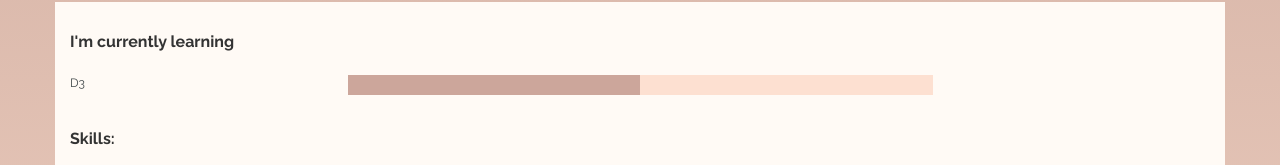
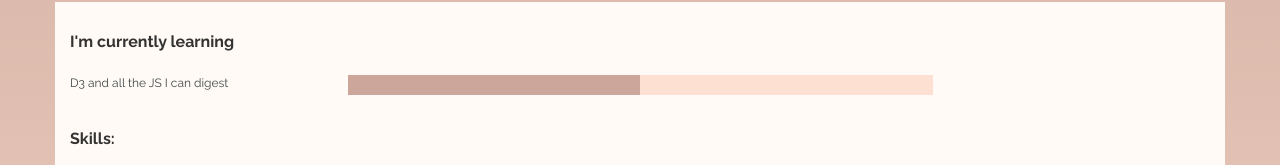
Before and after one commit to malaJO/Projects, a plain HTML site: page Resume.html in a window 1280 px wide. Shown: the part 358-523 px from the top of the page. Drawn offline with nearby package versions, Linux system fonts and the light colour scheme.

Commit message:
Tiny change in text, adjusted from the last commit

```diff
--- a/Resume.html
+++ b/Resume.html
@@ -64,7 +64,7 @@
 
 <h1 class="SkillsText col">I'm currently learning</h1>
 <div class="row oneSkill">
-  <h3 class="barText col-md-3 col-lg-3 col-xl-3">D3</h3>
+  <h3 class="barText col-md-3 col-lg-3 col-xl-3">D3 and all the JS I can digest</h3>
   <div class="barBkg col-md-6 col-lg-6 col-xl-6">
     <div class="barIllustrator" style="width: 50%"></div>
   </div>
```
